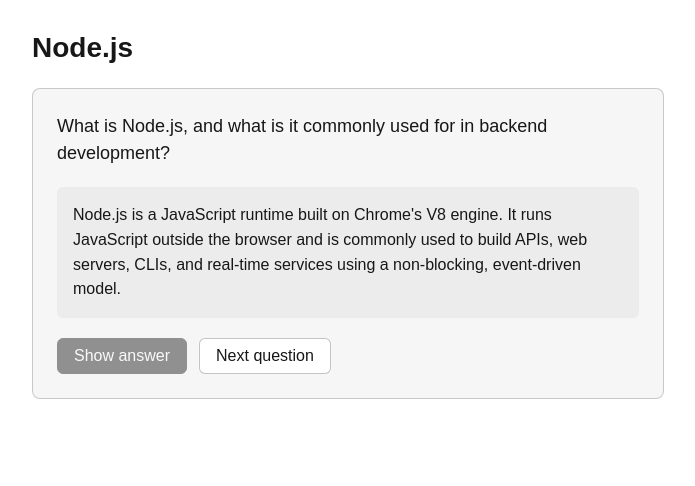
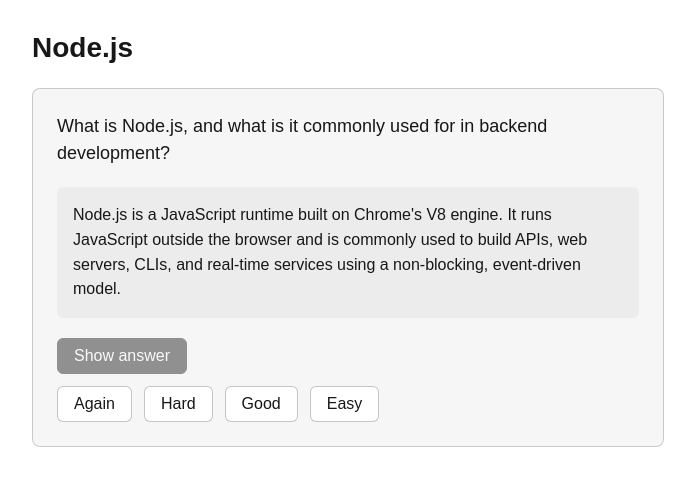
Before and after one commit to FelipeEnne/interview-forge, a Next.js app: page /topics/nodejs in a window 1280 px wide. Both pictures are taken after a click on the button "Show answer". Shown: the top 486 px of the page, without its empty margins (292-987 px from the left). Built offline with nearby package versions, Linux system fonts and the light colour scheme.

Commit message:
Add in-session recall ratings for Story 2.
Replace manual next-question navigation with Again/Hard/Good/Easy after revealing answers, keeping ratings in memory for the current study session.

Co-authored-by: Cursor <cursoragent@cursor.com>

```diff
--- a/components/TopicStudySession.module.css
+++ b/components/TopicStudySession.module.css
@@ -35,8 +35,21 @@
 
 .actions {
   display: flex;
+  flex-direction: column;
+  align-items: flex-start;
+  gap: 0.75rem;
+}
+
+.ratings {
+  display: flex;
   flex-wrap: wrap;
   gap: 0.75rem;
+}
+
+.sessionComplete {
+  font-size: 1rem;
+  font-weight: 600;
+  margin-bottom: 1rem;
 }
 
 .button {
--- a/components/TopicStudySession.tsx
+++ b/components/TopicStudySession.tsx
@@ -3,32 +3,51 @@
 import { useState } from "react";
 
 import type { InterviewQuestion } from "@/data/nodejs-questions";
+import {
+  RECALL_RATING_LABELS,
+  RECALL_RATING_OPTIONS,
+  recordSessionRating,
+  type RecallRating,
+  type SessionRatings,
+} from "@/domain/recall-rating";
 
 import styles from "./TopicStudySession.module.css";
 
 type TopicStudySessionProps = {
   topicName: string;
   questions: InterviewQuestion[];
+  onRatingRecorded?: (questionId: string, rating: RecallRating) => void;
 };
 
 export function TopicStudySession({
   topicName,
   questions,
+  onRatingRecorded,
 }: TopicStudySessionProps) {
   const [currentIndex, setCurrentIndex] = useState(0);
   const [isAnswerVisible, setIsAnswerVisible] = useState(false);
+  const [sessionRatings, setSessionRatings] = useState<SessionRatings>({});
+  const [isSessionComplete, setIsSessionComplete] = useState(false);
 
   const currentQuestion = questions[currentIndex];
   const isLastQuestion = currentIndex >= questions.length - 1;
+  const showRatings = isAnswerVisible && !isSessionComplete;
 
   function handleShowAnswer() {
     setIsAnswerVisible(true);
   }
 
-  function handleNextQuestion() {
+  function handleRating(rating: RecallRating) {
+    const questionId = currentQuestion.id;
+    const nextRatings = recordSessionRating(sessionRatings, questionId, rating);
+    setSessionRatings(nextRatings);
+    onRatingRecorded?.(questionId, rating);
+
     if (isLastQuestion) {
+      setIsSessionComplete(true);
       return;
     }
+
     setCurrentIndex((index) => index + 1);
     setIsAnswerVisible(false);
   }
@@ -41,23 +60,32 @@ export function TopicStudySession({
         {isAnswerVisible ? (
           <p className={styles.answer}>{currentQuestion.answer}</p>
         ) : null}
+        {isSessionComplete ? (
+          <p className={styles.sessionComplete}>Session complete</p>
+        ) : null}
         <div className={styles.actions}>
           <button
             type="button"
             className={styles.buttonPrimary}
             onClick={handleShowAnswer}
-            disabled={isAnswerVisible}
+            disabled={isAnswerVisible || isSessionComplete}
           >
             Show answer
           </button>
-          <button
-            type="button"
-            className={styles.button}
-            onClick={handleNextQuestion}
-            disabled={isLastQuestion}
-          >
-            Next question
-          </button>
+          {showRatings ? (
+            <div className={styles.ratings}>
+              {RECALL_RATING_OPTIONS.map((rating) => (
+                <button
+                  key={rating}
+                  type="button"
+                  className={styles.button}
+                  onClick={() => handleRating(rating)}
+                >
+                  {RECALL_RATING_LABELS[rating]}
+                </button>
+              ))}
+            </div>
+          ) : null}
         </div>
       </article>
     </div>
--- /dev/null
+++ b/domain/recall-rating.ts
@@ -0,0 +1,25 @@
+export type RecallRating = "again" | "hard" | "good" | "easy";
+
+export type SessionRatings = Record<string, RecallRating>;
+
+export const RECALL_RATING_OPTIONS: readonly RecallRating[] = [
+  "again",
+  "hard",
+  "good",
+  "easy",
+] as const;
+
+export const RECALL_RATING_LABELS: Record<RecallRating, string> = {
+  again: "Again",
+  hard: "Hard",
+  good: "Good",
+  easy: "Easy",
+};
+
+export function recordSessionRating(
+  ratings: SessionRatings,
+  questionId: string,
+  rating: RecallRating,
+): SessionRatings {
+  return { ...ratings, [questionId]: rating };
+}
```
Also changed, not shown: 2 other files (tests, documents, lock files or other folders).
